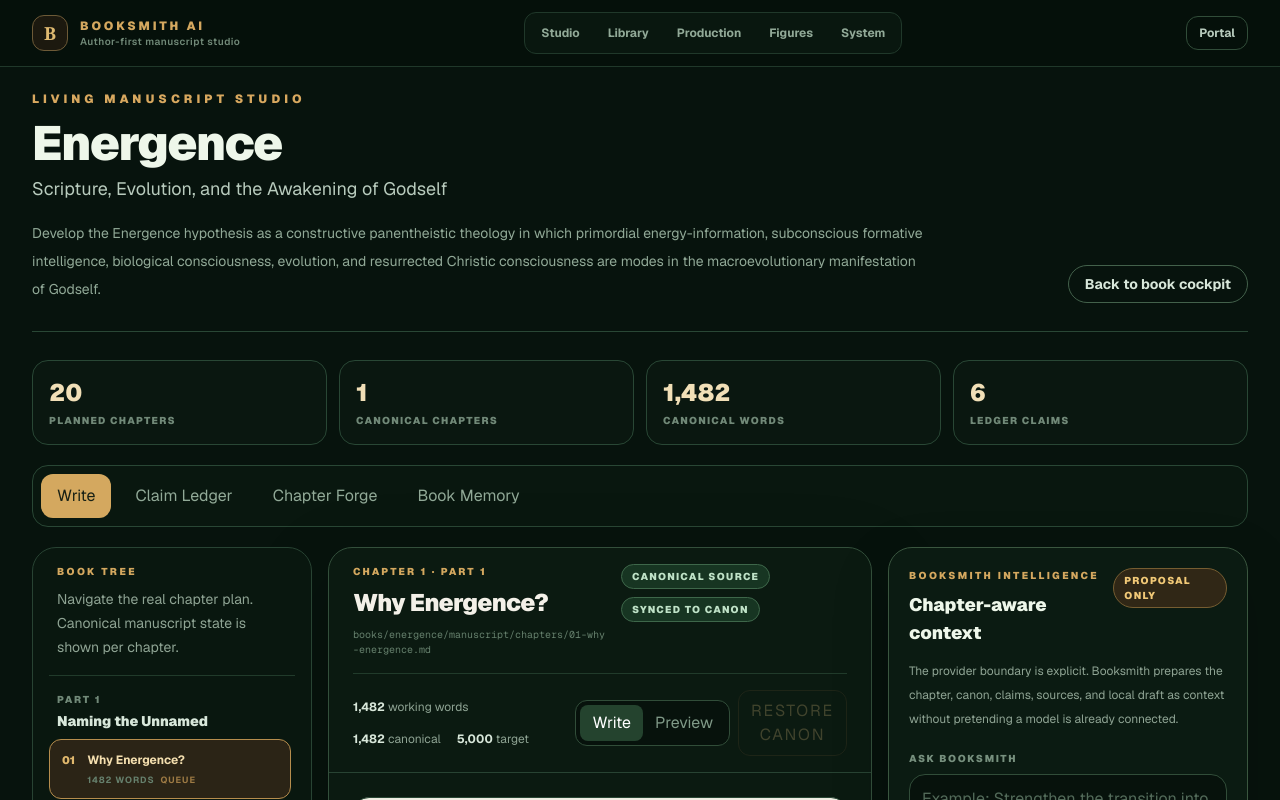
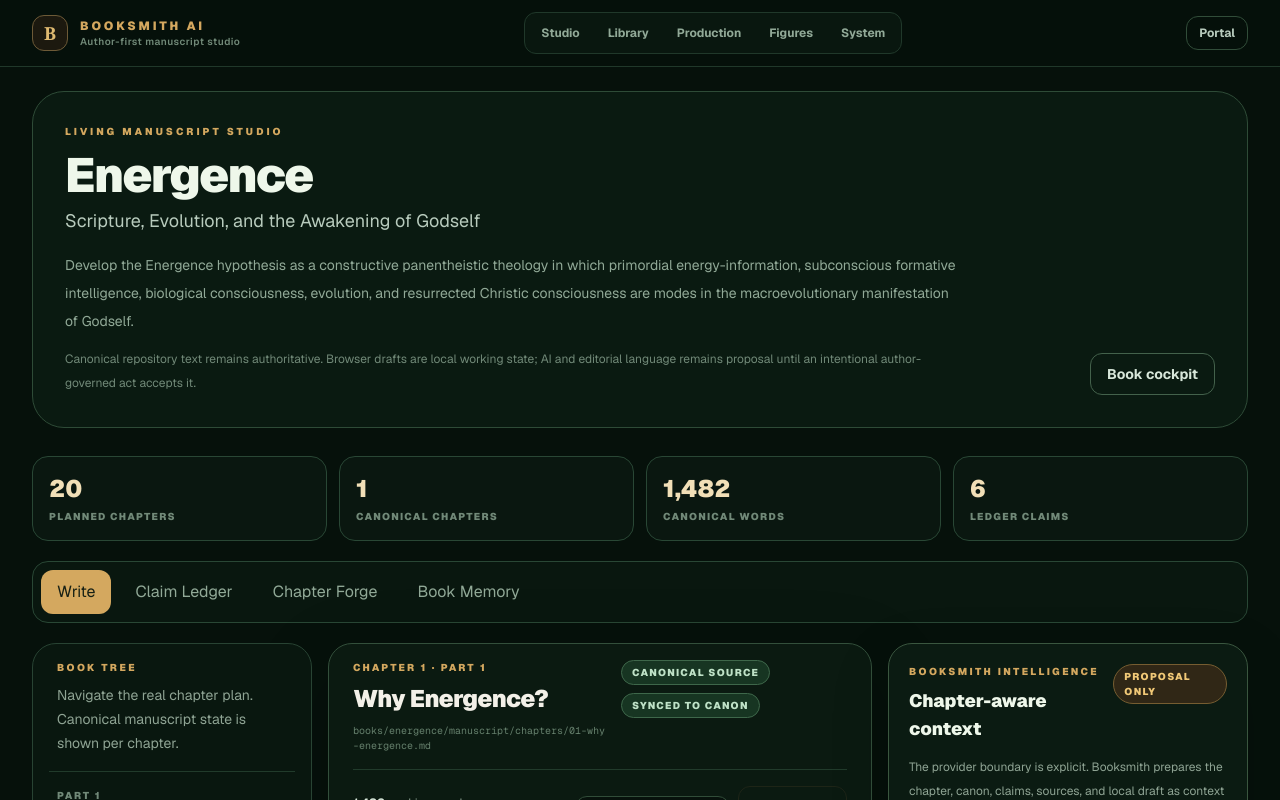
Before and after one commit to AIFreedomTrustFederation/booksmith-ai, a Next.js app: page /studio/books/energence/living-manuscript in a window 1280 px wide. Shown: the top 800 px of the page. Built offline with nearby package versions, Linux system fonts and the light colour scheme.

Commit message:
Generalize Living Manuscript route across eligible books

```diff
--- a/src/app/studio/books/[slug]/living-manuscript/page.tsx
+++ b/src/app/studio/books/[slug]/living-manuscript/page.tsx
@@ -2,10 +2,14 @@ import Link from "next/link";
 import { notFound } from "next/navigation";
 
 import { LivingManuscriptWorkspace } from "@/app/studio/components/living-manuscript-workspace";
+import { loadFederatedLibrary } from "@/lib/library/load-library";
 import { getLivingManuscript } from "@/lib/studio/living-manuscript";
 
-export function generateStaticParams() {
-  return [{ slug: "energence" }];
+export async function generateStaticParams() {
+  const library = await loadFederatedLibrary();
+  return library.books
+    .filter((book) => Boolean(getLivingManuscript(book.registry.slug)))
+    .map((book) => ({ slug: book.registry.slug }));
 }
 
 export default async function LivingManuscriptPage({ params }: { params: Promise<{ slug: string }> }) {
@@ -14,19 +18,22 @@ export default async function LivingManuscriptPage({ params }: { params: Promise
   if (!manuscript) notFound();
 
   return (
-    <main className="min-h-screen bg-[#07130d] px-4 py-6 text-[#eef7ea] sm:px-6 lg:px-8">
-      <section className="mx-auto max-w-[1500px]">
-        <div className="flex flex-col gap-5 border-b border-[#294735] pb-7 lg:flex-row lg:items-end lg:justify-between">
-          <div>
-            <p className="text-xs font-black uppercase tracking-[0.34em] text-[#d8a85f]">Living Manuscript Studio</p>
-            <h1 className="mt-3 text-4xl font-black tracking-tight sm:text-5xl">{manuscript.title}</h1>
-            <p className="mt-2 text-lg text-[#b8cbbd]">{manuscript.subtitle}</p>
-            <p className="mt-4 max-w-4xl text-sm leading-7 text-[#91a997]">{manuscript.purpose}</p>
+    <main className="px-4 py-6 sm:px-6 lg:px-8">
+      <section className="mx-auto max-w-[1700px]">
+        <header className="rounded-[2rem] border border-[#2e4b37] bg-[#0a1a11] p-6 sm:p-8">
+          <div className="flex flex-col gap-5 lg:flex-row lg:items-end lg:justify-between">
+            <div>
+              <p className="text-[10px] font-black uppercase tracking-[0.3em] text-[#d4a85f]">Living Manuscript Studio</p>
+              <h1 className="mt-3 text-4xl font-black tracking-[-0.03em] sm:text-5xl">{manuscript.title}</h1>
+              <p className="mt-2 text-lg text-[#b8cbbd]">{manuscript.subtitle}</p>
+              <p className="mt-4 max-w-4xl text-sm leading-7 text-[#91a997]">{manuscript.purpose}</p>
+              <p className="mt-3 max-w-4xl text-xs leading-6 text-[#718978]">Canonical repository text remains authoritative. Browser drafts are local working state; AI and editorial language remains proposal until an intentional author-governed act accepts it.</p>
+            </div>
+            <Link className="rounded-xl border border-[#43614b] px-4 py-2.5 text-sm font-bold text-[#d8e7da] transition hover:bg-[#13271a]" href={`/studio/books/${slug}`}>
+              Book cockpit
+            </Link>
           </div>
-          <Link className="rounded-full border border-[#43614b] px-4 py-2 text-sm font-bold text-[#d8e7da] hover:bg-[#13271a]" href={`/studio/books/${slug}`}>
-            Back to book cockpit
-          </Link>
-        </div>
+        </header>
 
         <LivingManuscriptWorkspace data={manuscript} />
       </section>
```
